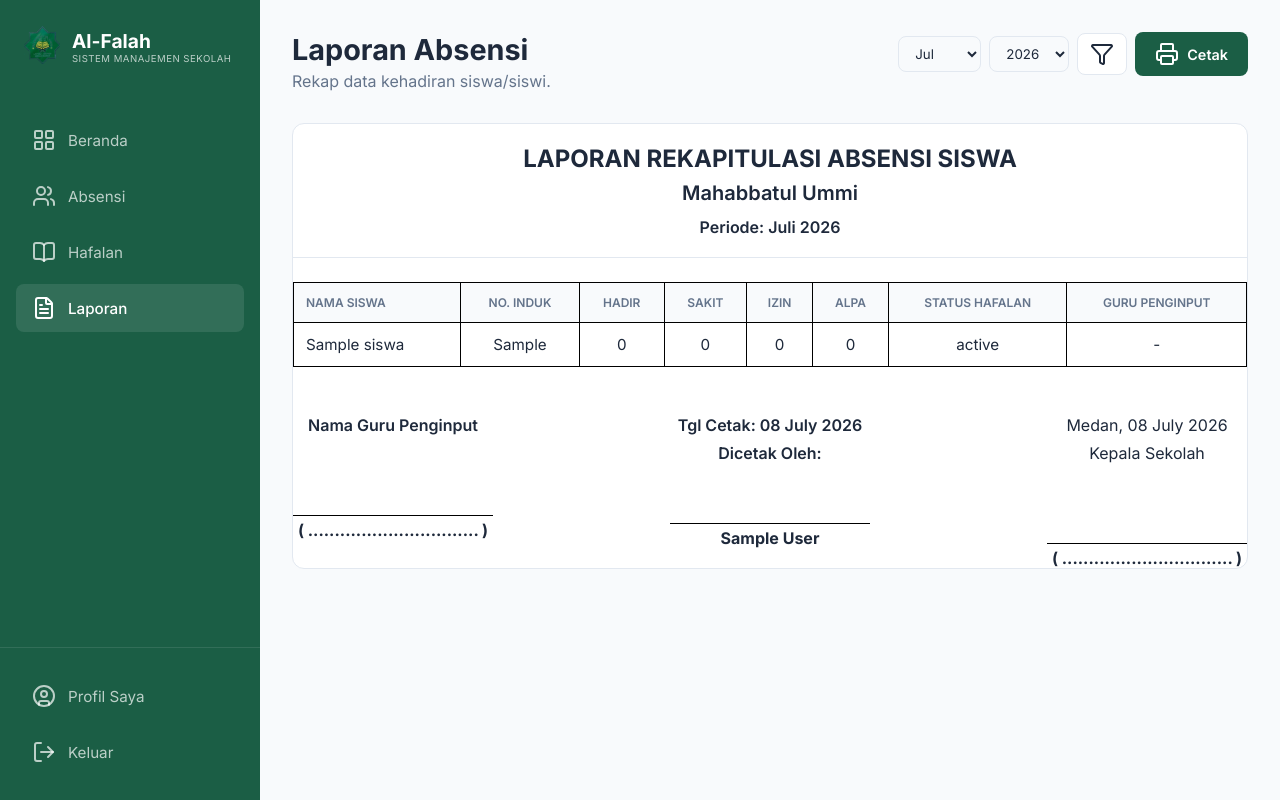
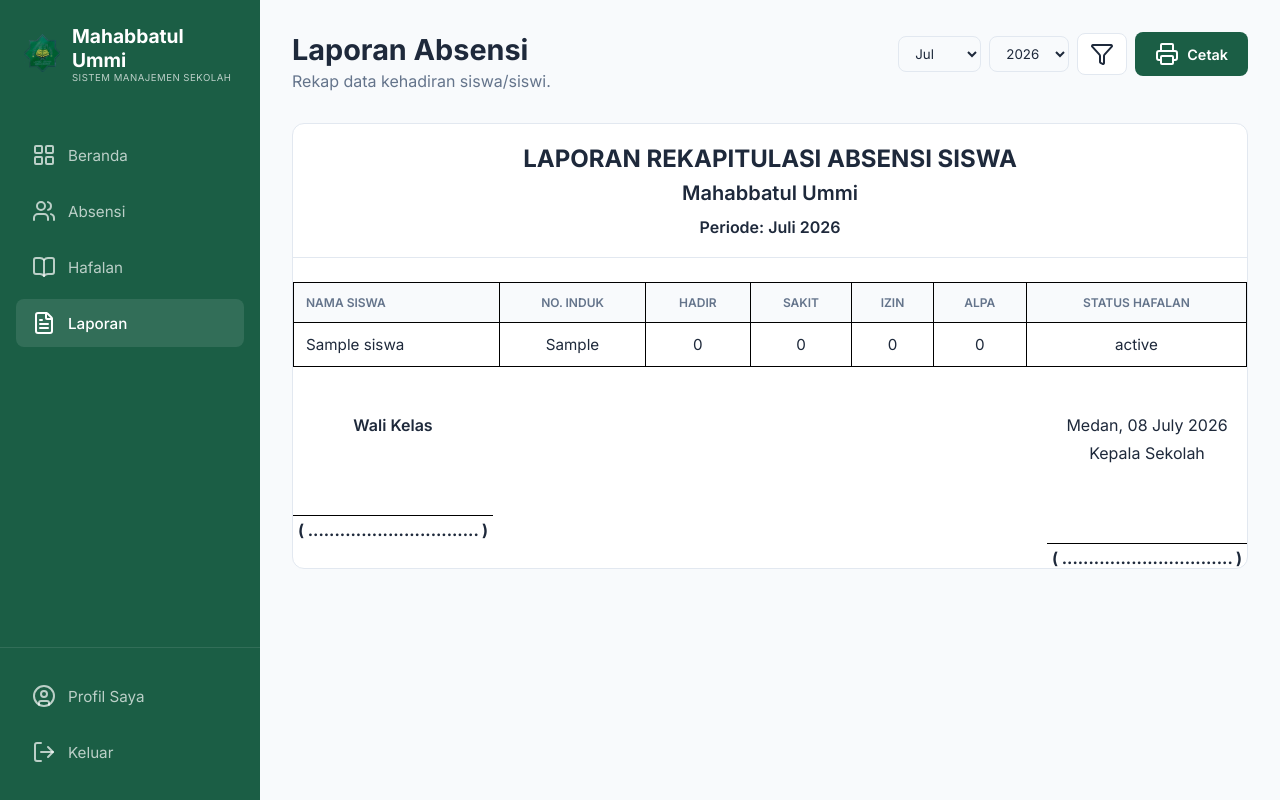
Before and after one commit to l1payy/web-mahabbatul, a PHP site: page /laporan.php in a window 1280 px wide. Run offline with PHP 8.4, Linux system fonts and the light colour scheme; the visitor is signed in with stand-in values (Sample User, id 1); tables that the repository leaves empty or names only in its code hold one stand-in row (values such as "Sample post").

Commit message:
revisi user kk najla

```diff
--- a/assets/style.css
+++ b/assets/style.css
@@ -1,26 +1,26 @@
 :root {
-    --primary-color: #1B5E45;
+  --primary-color: #1b5e45;
   --primary-hover: #144533;
-    --bg-color: #F8FAFC;
-    --sidebar-bg: #1B5E45;
+  --bg-color: #f8fafc;
+  --sidebar-bg: #1b5e45;
   --sidebar-hover: #267a5b;
-    --text-main: #1E293B;
-    --text-muted: #64748B;
-    --white: #FFFFFF;
-    --border-color: #E2E8F0;
-    --success-bg: #DCFCE7;
+  --text-main: #1e293b;
+  --text-muted: #64748b;
+  --white: #ffffff;
+  --border-color: #e2e8f0;
+  --success-bg: #dcfce7;
   --success-text: #166534;
-    --info-bg: #DBEAFE;
-    --info-text: #1E40AF;
-    --error-bg: #FEE2E2;
-    --error-text: #991B1B;
+  --info-bg: #dbeafe;
+  --info-text: #1e40af;
+  --error-bg: #fee2e2;
+  --error-text: #991b1b;
 }
 
 * {
   margin: 0;
   padding: 0;
   box-sizing: border-box;
-    font-family: 'Inter', sans-serif;
+  font-family: "Inter", sans-serif;
 }
 
 body {
@@ -278,7 +298,7 @@ table {
 }
 
 thead th {
-    background-color: #F8FAFC;
+  background-color: #f8fafc;
   text-align: left;
   padding: 12px 24px;
   font-size: 0.75rem;
--- a/edit_siswa.php
+++ b/edit_siswa.php
@@ -3,7 +3,7 @@ require_once 'includes/auth.php';
 require_once 'config/db.php';
 
 // Only admin_guru can edit students
-checkRole(['admin_guru']);
+checkRole(['guru_wali_kelas']);
 
 $page_title = 'Edit Siswa';
 $current_page = 'index.php';
--- a/hapus_siswa.php
+++ b/hapus_siswa.php
@@ -3,7 +3,7 @@ require_once 'includes/auth.php';
 require_once 'config/db.php';
 
 // Only admin_guru can delete students
-checkRole(['admin_guru']);
+checkRole(['guru_wali_kelas']);
 
 $siswa_id = $_GET['id'] ?? null;
 
--- a/includes/auth.php
+++ b/includes/auth.php
@@ -13,7 +13,7 @@ function checkRole($allowed_roles) {
         exit();
     }
     if (!in_array($_SESSION['role'], $allowed_roles)) {
-        header("Location: beranda.php?error=unauthorized");
+        header("Location: index.php?error=unauthorized");
         exit();
     }
 }
--- a/includes/header.php
+++ b/includes/header.php
@@ -3,7 +3,7 @@
 <head>
     <meta charset="UTF-8">
     <meta name="viewport" content="width=device-width, initial-scale=1.0">
-    <title>Al-Falah System - <?php echo $page_title ?? 'School Management'; ?></title>
+    <title>Mahabbatul Ummi System - <?php echo $page_title ?? 'School Management'; ?></title>
     <link rel="stylesheet" href="assets/style.css">
     <!-- Google Fonts -->
     <link href="https://fonts.googleapis.com/css2?family=Inter:wght@400;500;600;700&display=swap" rel="stylesheet">
--- a/includes/sidebar.php
+++ b/includes/sidebar.php
@@ -5,7 +5,7 @@
                 <img src="assets/logo.png" alt="Logo" style="height: 40px; width: auto; border-radius: 4px;">
             </div>
             <div class="logo-text">
-                <h1>Al-Falah</h1>
+                <h1>Mahabbatul Ummi</h1>
                 <p>SISTEM MANAJEMEN SEKOLAH</p>
             </div>
         </div>
@@ -13,8 +13,8 @@
 
     <nav class="sidebar-nav">
         <ul>
-            <li class="<?php echo ($current_page == 'beranda.php') ? 'active' : ''; ?>">
-                <a href="beranda.php">
+            <li class="<?php echo ($current_page == 'index.php') ? 'active' : ''; ?>">
+                <a href="index.php">
                     <i data-lucide="layout-grid"></i>
                     <span>Beranda</span>
                 </a>
--- a/laporan.php
+++ b/laporan.php
@@ -9,20 +9,18 @@ $current_page = 'laporan.php';
 $recap_month = $_GET['recap_month'] ?? date('m');
 $recap_year = $_GET['recap_year'] ?? date('Y');
 
-// Fetch Recap Data (Monthly) with creator info
+// Fetch Recap Data (Monthly)
 $recapQuery = "
     SELECT s.id, s.nama, s.no_induk,
            SUM(CASE WHEN a.kehadiran = 'Hadir' THEN 1 ELSE 0 END) as total_hadir,
            SUM(CASE WHEN a.kehadiran = 'Sakit' THEN 1 ELSE 0 END) as total_sakit,
            SUM(CASE WHEN a.kehadiran = 'Izin' THEN 1 ELSE 0 END) as total_izin,
            SUM(CASE WHEN a.kehadiran = 'Alpa' THEN 1 ELSE 0 END) as total_alpa,
-           h.status as status_hafalan,
-           u.nama as nama_guru_penginput
+           h.status as status_hafalan
     FROM siswa s
     LEFT JOIN absensi a ON s.id = a.siswa_id AND MONTH(a.tanggal) = ? AND YEAR(a.tanggal) = ?
     LEFT JOIN hafalan h ON s.id = h.siswa_id
-    LEFT JOIN users u ON a.created_by = u.id
-    GROUP BY s.id, s.nama, s.no_induk, h.status, u.nama
+    GROUP BY s.id, s.nama, s.no_induk, h.status
 ";
 $stmtRecap = $pdo->prepare($recapQuery);
 $stmtRecap->execute([$recap_month, $recap_year]);
@@ -40,7 +38,6 @@ $monthName = [
 
 // Get current date for print
 $tgl_cetak = date('d F Y');
-$dicetak_oleh = $_SESSION['nama'] ?? '';
 ?>
 
 <header class="page-header">
@@ -100,7 +97,6 @@ $dicetak_oleh = $_SESSION['nama'] ?? '';
                     <th style="border: 1px solid #000; padding: 12px; text-align: center;">Izin</th>
                     <th style="border: 1px solid #000; padding: 12px; text-align: center;">Alpa</th>
                     <th style="border: 1px solid #000; padding: 12px; text-align: center;">Status Hafalan</th>
-                    <th style="border: 1px solid #000; padding: 12px; text-align: center;">Guru Penginput</th>
                 </tr>
             </thead>
             <tbody>
@@ -113,7 +109,6 @@ $dicetak_oleh = $_SESSION['nama'] ?? '';
                     <td style="border: 1px solid #000; padding: 12px; text-align: center;"><?php echo $recap['total_izin']; ?></td>
                     <td style="border: 1px solid #000; padding: 12px; text-align: center;"><?php echo $recap['total_alpa']; ?></td>
                     <td style="border: 1px solid #000; padding: 12px; text-align: center;"><?php echo htmlspecialchars($recap['status_hafalan'] ?? 'Belum Hafal'); ?></td>
-                    <td style="border: 1px solid #000; padding: 12px; text-align: center;"><?php echo htmlspecialchars($recap['nama_guru_penginput'] ?? '-'); ?></td>
                 </tr>
                 <?php endforeach; ?>
             </tbody>
@@ -122,17 +117,9 @@ $dicetak_oleh = $_SESSION['nama'] ?? '';
 
     <div style="margin-top: 48px; display: flex; justify-content: space-between; flex-wrap: wrap;">
         <div style="text-align: center; width: 200px;">
-            <p style="font-weight: 600;">Nama Guru Penginput</p>
+            <p style="font-weight: 600;">Wali Kelas</p>
             <div style="margin-top: 80px; border-top: 1px solid #000; padding-top: 4px;">
                 <strong>( ................................ )</strong>
-            </div>
-        </div>
-
-        <div style="text-align: center; width: 200px;">
-            <p style="font-weight: 600;">Tgl Cetak: <?php echo $tgl_cetak; ?></p>
-            <p style="margin-top: 8px; font-weight: 600;">Dicetak Oleh:</p>
-            <div style="margin-top: 60px; border-top: 1px solid #000; padding-top: 4px;">
-                <strong><?php echo htmlspecialchars($dicetak_oleh); ?></strong>
             </div>
         </div>
 
```
Also changed, not shown: other parts of assets/style.css (+55 -16 lines), absensi.php (+2 -11 lines), hafalan.php (+3 -12 lines), index.php (+3 -12 lines), login.php (+5 -5 lines), tambah_siswa.php (+4 -4 lines). Lines whose indentation alone changed are shown as unchanged.
